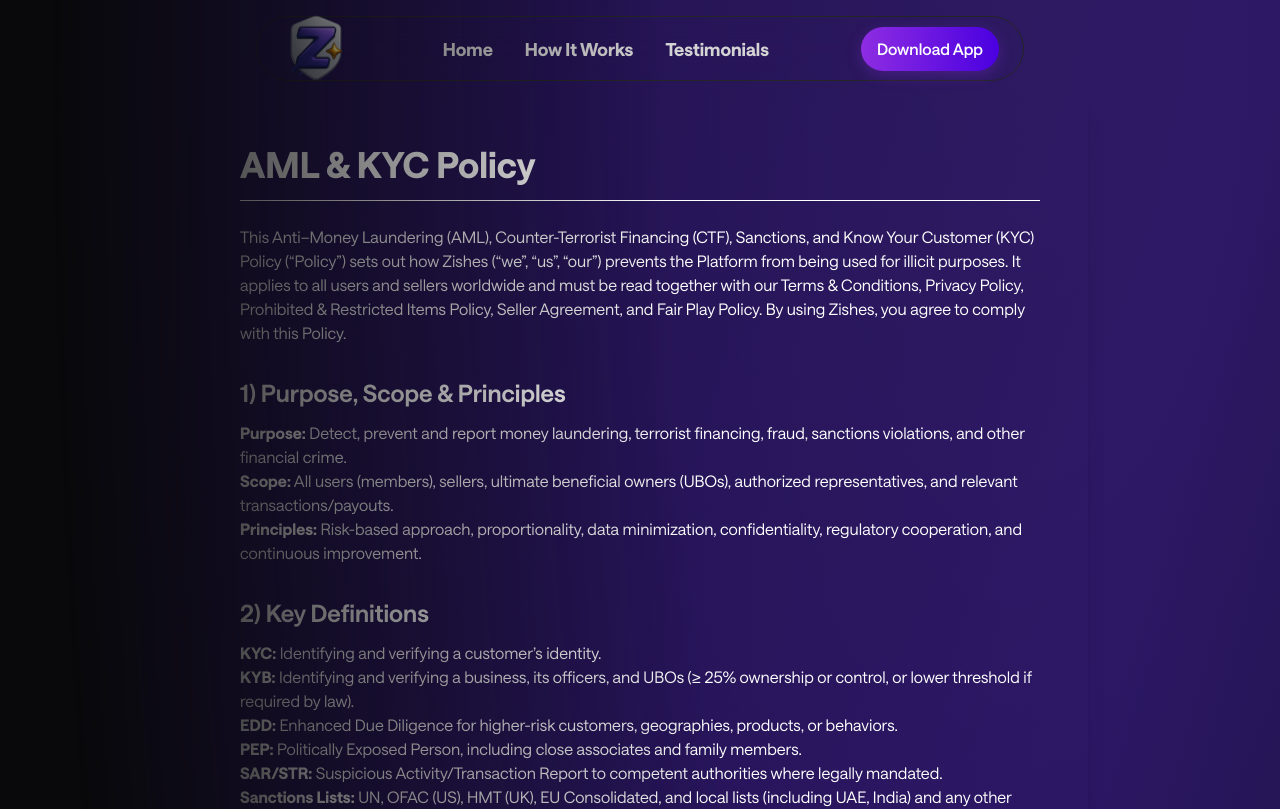
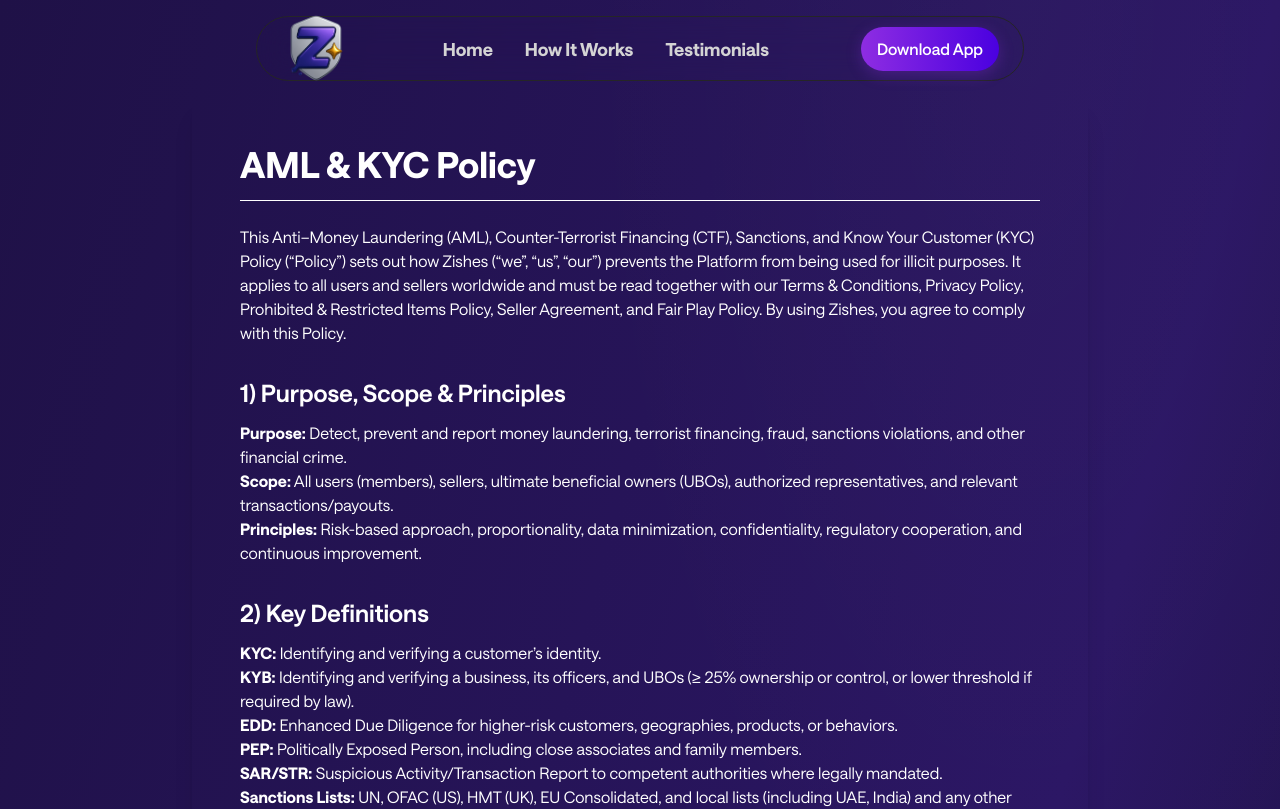
Before and after one commit to PourusK/Zishes-code, a Next.js app: page /aml-kyc-policy in a window 1280 px wide. Shown: the top 809 px of the page. Built offline with nearby package versions, Linux system fonts and the light colour scheme.

Commit message:
Update aurora-background.tsx

```diff
--- a/src/components/ui/aurora-background.tsx
+++ b/src/components/ui/aurora-background.tsx
@@ -17,7 +17,7 @@
 export const AuroraBackground = ({
 className,
 children,
-showRadialGradient = true,
+showRadialGradient = false,
 ...props
 }: AuroraBackgroundProps) => {
 return (
```
